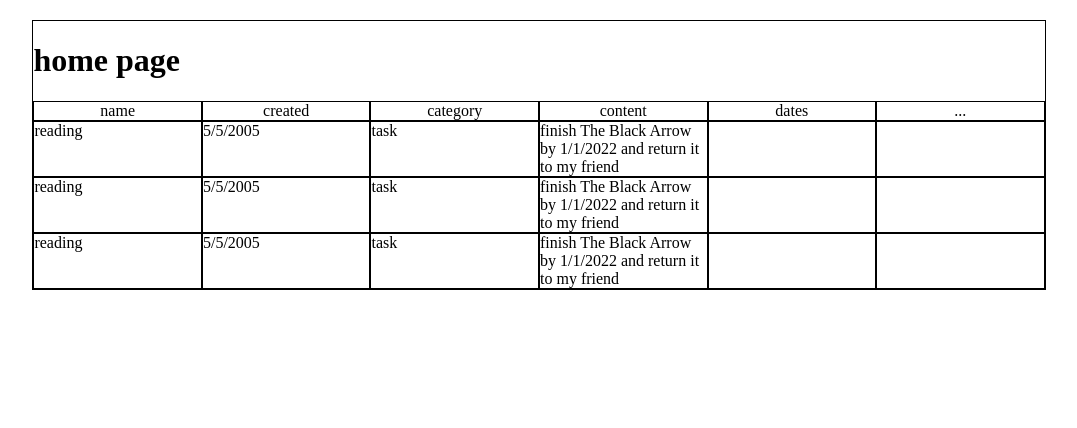
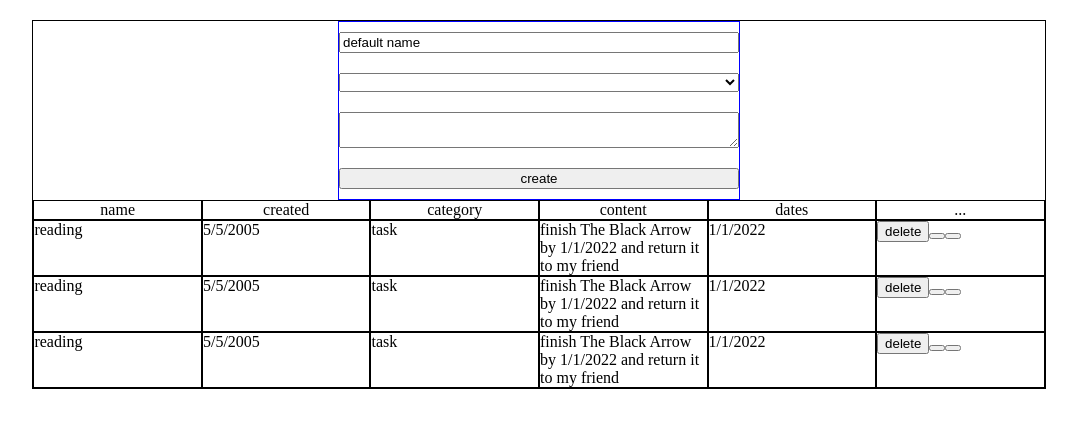
Before and after one commit to volodymyr-rutetskyi/radency, a React (Create React App) app in the folder hometask2/: page / in a window 1280 px wide. Shown: the top 428 px of the page, without its empty margins (101-1178 px from the left). Built offline with nearby package versions, Linux system fonts and the light colour scheme.

Commit message:
added noteForm component

```diff
--- /dev/null
+++ b/hometask2/src/components/noteForm/index.js
@@ -0,0 +1,54 @@
+import React, { useState } from "react";
+import { connect } from "react-redux";
+import { createNote } from "../../redux/notes/noteActions";
+import "./noteForm.css";
+
+const NoteForm = ({ createNote }) => {
+  const [newNote, setNewNote] = useState({
+    name: "default name",
+    category: "",
+    content: "",
+  });
+
+  function changeInputHandler(event) {
+    setNewNote((prev) => ({
+      ...{ prev },
+      ...{ [event.target.name]: event.target.value },
+    }));
+  }
+
+  return (
+    <form className="noteForm">
+      <input
+        type="name"
+        name="name"
+        value={newNote.name}
+        onChange={changeInputHandler}
+      />
+      <select
+        name="category"
+        value={newNote.category}
+        onChange={changeInputHandler}
+      ></select>
+      <textarea
+        name="content"
+        value={newNote.content}
+        onChange={changeInputHandler}
+      ></textarea>
+      <button
+        onClick={(event) => {
+          event.preventDefault();
+          createNote(newNote);
+        }}
+      >
+        create
+      </button>
+    </form>
+  );
+};
+
+const mapDistapchToProps = (dispatch) => ({
+  createNote: (newNote) => dispatch(createNote(newNote)),
+});
+
+export default connect(null, mapDistapchToProps)(NoteForm);
--- /dev/null
+++ b/hometask2/src/components/noteForm/noteForm.css
@@ -0,0 +1,10 @@
+.noteForm {
+    width: 400px;
+    border: 1px solid blue;
+    display: flex;
+    flex-direction: column;
+    margin: 0 auto;
+}
+.noteForm>* {
+    margin: 10px 0;
+}
--- a/hometask2/src/components/row/index.js
+++ b/hometask2/src/components/row/index.js
@@ -1,12 +1,27 @@
 import React from "react";
-import './row.css'
+import "./row.css";
 
 const Row = ({ note, deleteNote, columnNames }) => {
+  const dates = note.content.match(/\d{1,2}\/\d{1,2}\/\d{4}/g);
+
   return (
-    <div className="row">
-        {columnNames.map(cName => <div className="cell">{note[cName]}</div>)}
+    <div className="row" >
+      {columnNames.map(
+        (cName, idx) =>
+          note[cName] && (
+            <div key={`${note.id}-${idx}`} className="cell">
+              {note[cName]}
+            </div>
+          )
+      )}
+      <div className="cell">{dates}</div>
+      <div className="cell">
+        <button onClick={() => deleteNote(note.id)}>delete</button>
+        <button></button>
+        <button></button>
+      </div>
     </div>
   );
 };
 
-export default Row
+export default Row;
--- a/hometask2/src/components/table/index.js
+++ b/hometask2/src/components/table/index.js
@@ -20,7 +20,7 @@ const Table = ({ notes, deleteNote }) => {
   );
 };
 
-const mapStateToProps = (state) => ({ notes: state.notes.notes });
+const mapStateToProps = (state) => ({ notes: state.notes.list });
 const mapDistapchToProps = (dispatch) => ({
   deleteNote: (id) => dispatch(deleteNote(id)),
 });
--- a/hometask2/src/pages/home/Home.js
+++ b/hometask2/src/pages/home/Home.js
@@ -1,10 +1,11 @@
 import React from "react";
 import Table from '../../components/table'
+import NoteForm from "../../components/noteForm";
 
 export default function () {
   return (
     <div id="homePage">
-      <h1>home page</h1>
+      <NoteForm />
       <Table />
     </div>
   );
--- a/hometask2/src/redux/notes/noteActions.js
+++ b/hometask2/src/redux/notes/noteActions.js
@@ -1,4 +1,4 @@
-import { DELETE_NOTE } from "../types";
+import { CREATE_NOTE, DELETE_NOTE } from "../types";
 
 export function deleteNote(id) {
   return {
@@ -8,3 +8,12 @@ export function deleteNote(id) {
     },
   };
 }
+
+export function createNote(newNote) {
+  return {
+    type: CREATE_NOTE,
+    payload: {
+      ...newNote,
+    },
+  };
+}
--- a/hometask2/src/redux/notes/notesReducer.js
+++ b/hometask2/src/redux/notes/notesReducer.js
@@ -1,11 +1,17 @@
-import { DELETE_NOTE } from "../types";
+import { CREATE_NOTE, DELETE_NOTE } from "../types";
 import initialNotesState from "./initialNotesState";
 
-export function notesReducer(state = {notes: initialNotesState}, action) {
+export function notesReducer(state = { list: initialNotesState }, action) {
   switch (action.type) {
     case DELETE_NOTE:
-      const notes = state.notes.filter((note) => note.id !== action.payload.id);
-      return {notes};
+      return { ...state, list: [...state.list.filter((note) => note.id !== action.payload.id)] };
+    case CREATE_NOTE:
+      const newNote = {
+        id: Math.random() * Date.now(),
+        ...action.payload,
+        created: new Date().toISOString().substring(0, 10),
+      };
+      return { ...state, list: [newNote, ...state.list] };
     default:
       return state;
   }
--- a/hometask2/src/redux/types.js
+++ b/hometask2/src/redux/types.js
@@ -1,2 +1,2 @@
-// export const CREATE_NOTE = 'CREATE_NOTE'
+export const CREATE_NOTE = 'NOTES/CREATE_NOTE'
 export const DELETE_NOTE = 'NOTES/DELETE_NOTE'
```
